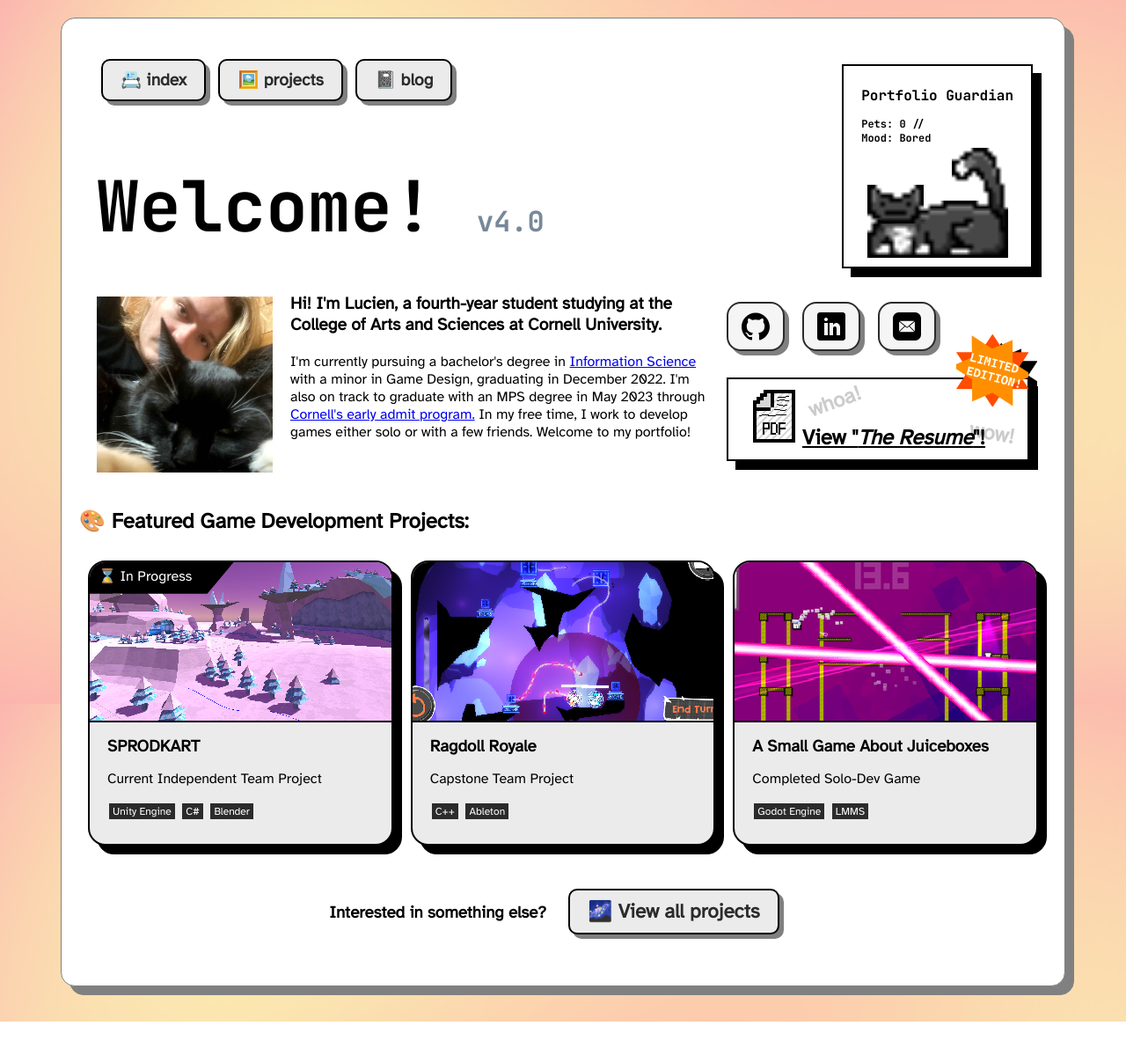
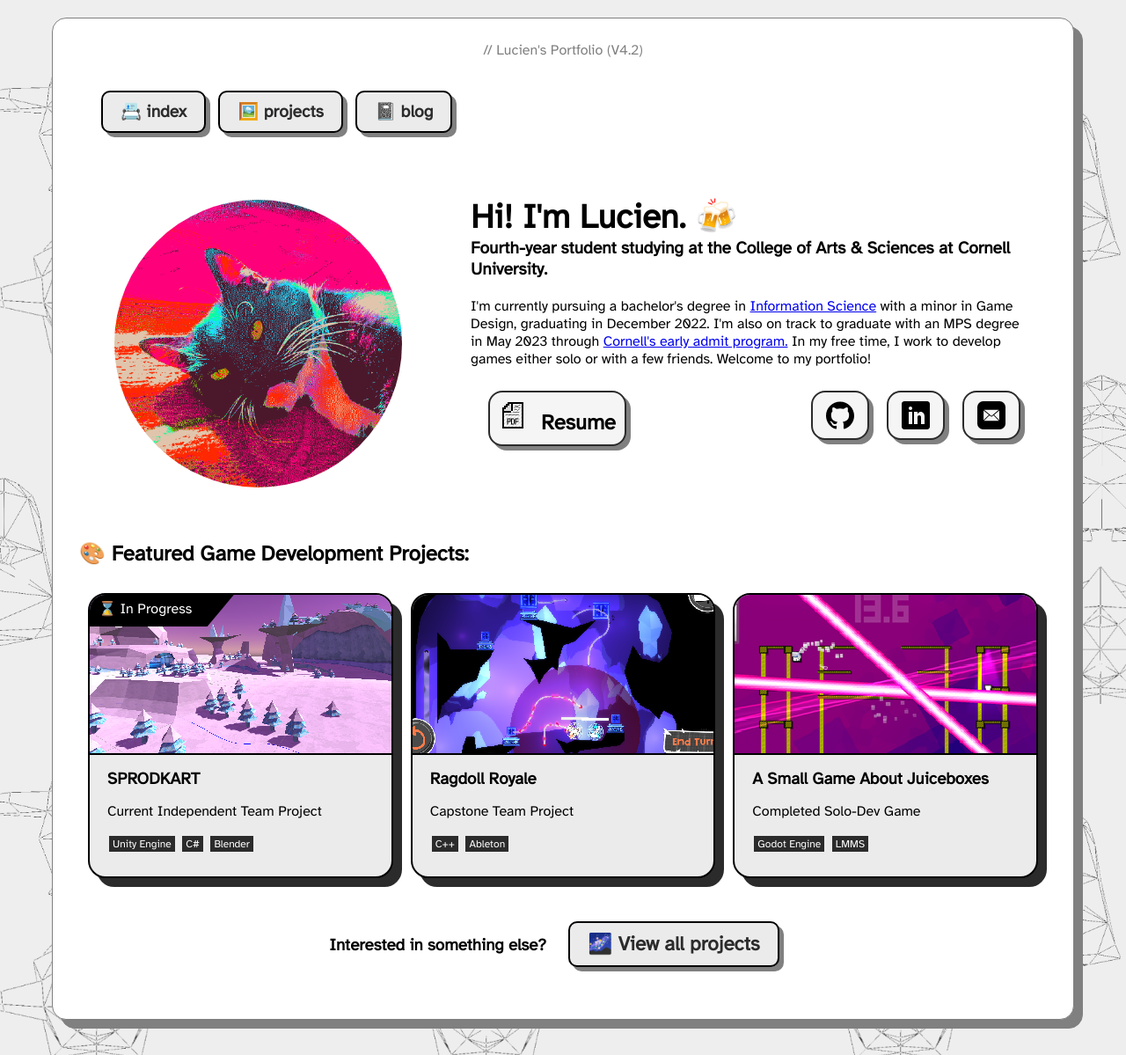
Before and after one commit to lucieneckert/new-portfolio, a PHP site: template pages/index.php in a window 1280 px wide. Shown: the whole page at 88% size. Before the commit the page ends 1161 px from the top, so only its background shows below. Run offline with PHP 8.4, Linux system fonts and the light colour scheme; the template is opened without the code that fills it, so the values that code supplies are empty.

Commit message:
bold new aesthetic

```diff
--- a/includes/topbar.php
+++ b/includes/topbar.php
@@ -1,141 +1 @@
-<style>
-
-    #top-bar {
-        margin-top: -10px;
-        margin-left: -20px;
-        margin-right: -20px;
-        background-color: dimgray;
-        text-align: center;
-        color: #BEBEBE;
-        height: 25px;
-        display: flex;
-        border: 2px solid black;
-        font-family: blockyFont;
-    }
-    #window-text {
-        margin-top: 5px;
-        padding: 0px 10px;
-    }
-    .lines {
-        flex-grow: 1;
-        display: flex;
-        flex-direction: column;
-        justify-content: center;
-    }
-    .line {
-        margin: 2px 0px;
-        width: 100%;
-        height: 4px;
-        background-color: #808080;
-    }
-    .light {
-        height: 1px;
-        background-color: #BEBEBE;
-        margin-bottom: -2px;
-    }
-    .boldline {
-        height: 4px;
-    }
-    .tiltleft {
-        margin-top: 10px;
-        margin-left: 2px;
-        transform: rotate(45deg);
-    }
-    .tiltright {
-        margin-top: -3px;
-        transform: rotate(-45deg);
-    }
-    #xbutton {
-        font-family: sans-serif;
-        transition: 0.2s;
-        transition-timing-function: ease-out;
-        width: 25px;
-        background-color: #808080;
-    }
-    #xbutton p {
-        background-color: white;
-        width: 80px;
-        color: black;
-        opacity: 0;
-        animation-duration: 1s;
-    }
-    #xbutton img {
-        width: 100%;
-        image-rendering: crisp-edges;
-    }
-
-    @keyframes fade {
-        from {opacity: 1; }
-        to {opacity: 0;}
-    }
-    </style>
-
-    <script>
-        let canEscape = true;
-        const escapePositions = [
-            "-50px, 30px",
-            "30px, 0px",
-            "-10px, 30px",
-            "50px, 10px",
-            "-80px, 0px",
-            "0px, 0px",
-        ]
-        const escapeLabels = [
-            "Oop",
-            "Nope",
-            "???",
-            "What would this even do?",
-            ";-;",
-            "Sorry if this is too cheesy",
-            "Figured it wouldn't hurt to give the site a little personality",
-        ]
-        let currentPositionIdx = 0;
-        const setupXButton = () => {
-            const xbutton = document.getElementById("xbutton");
-            xbutton.onpointerover = () => makeXButtonRun(xbutton);
-        }
-        const makeXButtonRun = (xbutton) => {
-            if (!canEscape) return;
-            canEscape = false
-            console.log("test")
-            escapePos = escapePositions[currentPositionIdx++ % 6]
-            xbutton.setAttribute("style", `transform: translate(${escapePos})`);
-            const text = document.getElementById("xbutton-text")
-            text.innerHTML = escapeLabels[currentPositionIdx % 7];
-            text.setAttribute("style", "animation: none");
-            setTimeout(() => {
-                text.setAttribute("style", "animation-name: fade");
-                canEscape = true
-            }, 100)
-
-        }
-    </script>
-
-<div id='top-bar'>
-    <div class='lines'>
-        <div class='line light'></div>
-        <div class='line'></div>
-        <div class='line light'></div>
-        <div class='line'></div>
-        <div class='line light'></div>
-        <div class='line'></div>
-    </div>
-    <div id='window-text'>
-        PORTFOLIO
-    </div>
-    <div class='lines'>
-        <div class='line light'></div>
-        <div class='line'></div>
-        <div class='line light'></div>
-        <div class='line'></div>
-        <div class='line light'></div>
-        <div class='line'></div>
-    </div>
-    <div id='xbutton'>
-        <img src="public/images/icons/x.png" alt="x button">
-        <p id="xbutton-text">X Button Text...</p>
-    </div>
-    <script>
-        setupXButton()
-    </script>
-</div>
+<span style="display: block; width: 100%; text-align: center; color: grey; margin-top: 1rem;">// Lucien's Portfolio (V4.2)</span>
--- a/pages/index.php
+++ b/pages/index.php
@@ -10,21 +10,22 @@
 </head>
 
 <body>
+    <?php include('includes/topbar.php') ?>
     <header>
         <?php include('includes/navbar.php') ?>
     </header>
     <section class='main'>
-        <h1>Welcome! <span class='version-subtitle'>v4.0</span>
-        </h1>
-        <?php include('./includes/cat-pet.php') ?>
-        <div class='sideways-flex'>
+        <!-- <?php include('./includes/cat-pet.php') ?> -->
             <article class='index-desc'>
                 <div class='sideways-flex'>
-                    <img class='self-picture' src="public/images/self.jpg" alt="selfie, with cat">
+                <section id='personal-info'>
+                    <img class='self-picture' src="public/images/gitpfp.bmp" alt="selfie, with cat">
+                </section>
+                <section>
                         <p>
                             <em class="bold-paragraph-title">
-                            Hi! I'm Lucien, a fourth-year student studying at the College of
-                            Arts and Sciences at Cornell
+                                <span style="font-size: 2em;">Hi! I'm Lucien. 🍻</span> <br> Fourth-year student studying at the College of
+                                Arts & Sciences at Cornell
                                 University. <br>
                             </em>
                             <br>
@@ -34,11 +35,10 @@
                             In my free time, I work to develop games either solo or with a few friends.
                             Welcome to my portfolio!
                         </p>
-                </div>
-            </article>
-            <div class='other-elements'>
-                <section>
                         <ul class='link-list'>
+                            <a href='public/documents/resume.pdf' style="flex-grow: 1">
+                                <li class='bold-download-link'><img src="public/images/icons/pdf.png" alt="" class='resume-icon'>Resume</li>
+                            </a>
                             <a href="https://github.com/lucieneckert">
                                 <li><img class="link-icon" src="public/images/icons/github.svg" alt="GitHub"></li>
                             </a>
@@ -50,16 +50,8 @@
                             </a>
                         </ul>
                 </section>
-                <section class='box-card resume'>
-                    <span class='resume-exclamation left-exclamation'>whoa!</span>
-                    <span class='resume-exclamation right-exclamation'>wow!</span>
-                    <img src="public/images/icons/limited.png" alt="Limited edition!" class='limited-edition'>
-                    <a href='public/documents/resume.pdf' class='bold-download-link'>
-                        <img src="public/images/icons/pdf.png" alt=""><span>View "<em>The Resume</em>"!</span>
-                    </a>
-                </section>
                 </div>
-        </div>
+            </article>
         <section id='quick-links'>
             <h2>🎨 Featured Game Development Projects:</h2>
             <div class='sideways-flex' id='index-projects'>
--- a/public/styles/site.css
+++ b/public/styles/site.css
@@ -8,8 +8,9 @@
 
 
 html {
-    background: #6600FF url('/public/images/blurry-gradient-haikei.svg') no-repeat center center fixed;
-    image-rendering: crisp-edges;
+    background: #EEEEEE url('/public/images/peng-bg.png') no-repeat center center fixed;
+    transition: 0.25s background;
+    /* background-color: #EEEEEE; */
     background-size: cover;
     font-family: 'Atkinson Hyperlegible', sans-serif;
 }
@@ -17,7 +18,7 @@
 /* "window" design */
 body {
     max-width: 1100px;
-    padding: 10px 20px;
+    padding: 10px 30px;
     padding-bottom: 20px;
     margin: 20px auto;
     margin-bottom: 40px;
@@ -30,7 +31,7 @@
 }
 
 h1 {
-    font-family: 'JetBrains Mono', monospace;
+    font-family: 'Atkinson Hyperlegible', sans-serif;
     font-size: 5em;
     margin: 10px 0px;
     /* background-color: black; */
@@ -81,7 +82,7 @@
 
 nav .highlighted {
     border: 2px solid black;
-    background-color: lightgray;
+    background-color: #ff6666;
 }
 
 nav li span {
@@ -142,6 +143,10 @@
     display: flex;
 }
 
+.sideways-flex section {
+    padding: 20px;
+}
+
 .vertical-flex {
     display: flex;
     flex-direction: column;
@@ -163,6 +168,7 @@
     list-style: "";
     display: flex;
     margin-left: -30px;
+    flex-wrap: wrap;
 }
 
 .link-list li {
@@ -205,7 +211,7 @@
 /* "cards" i guess */
 
 .box-card {
-    filter: drop-shadow(10px 10px 0px black);
+    filter: drop-shadow(10px 10px 0px #2b2b2b);
     border: 2px solid black;
     background-color: white;
     padding: 10px 20px;
@@ -227,38 +233,34 @@
     transition: 0.1s;
 }
 
-.projects-button:hover {
+.projects-button:hover, .projects-button:focus {
     transform: scale(1.05);
 }
 
-.resume {
-    min-width: 300px;
-    position: relative;
-}
-
-.resume .bold-download-link span {
-    display: inline-block;
-    margin-top: -50px;
-    text-decoration: underline;
+#personal-info {
+    flex-grow: 1;
+    min-width: 35%;
 }
 
 .resume-icon {
-    margin: 10px auto;
-    width: 50%;
+    margin: 0px;
+    margin-right: 1rem;
+    width: 2rem;
+    line-height: 0rem;
 }
 
 .bold-download-link {
-    display: inline-block;
     color: black;
     font-size: 1.5em;
     font-weight: bold;
+    flex-grow: 1;
 }
 
 .resume-exclamation {
     position: absolute;
     font-weight: bold;
     color: #CCCCCC;
-    font-size: 1.5em;
+    font-size: 1.35em;
     user-select: none;
     z-index: -1;
 }
@@ -474,11 +476,11 @@
     clip-path: polygon(0 0, 100% 0, 80% 100%, 0 100%);
 }
 
-.project-card:hover {
+.project-card:hover, .project-card:focus {
     background-color: white !important;
     cursor: pointer;
     color: black;
-    transform: translate(0rem, -0.5rem);
+    transform: translate(0rem, -0.25rem);
 }
 
 /* Section for project writeup includes */
@@ -631,8 +633,10 @@
 }
 
 .self-picture {
-    height: 200px;
+    margin: auto;
+    width: 85%;
     padding: 20px;
+    border-radius: 50%;
 }
 
 /* tablet */
@@ -640,7 +644,7 @@
 @media (max-width: 1000px) {
 
     .self-picture {
-        display: none;
+        margin: 0rem auto;
     }
 
     .project-info-gallery figure img {
@@ -729,8 +733,10 @@
 /* General smartphone styles */
 @media screen and (max-width: 45rem) {
 
-    nav a {
-        margin: 0rem auto;
+    body {
+        margin: 0rem;
+        border-radius: 0rem;
+        border: none;
     }
 
     h1 {
```
Also changed, not shown: includes/old-topbar.php (added, +141 -0 lines), public/images/gitpfp.bmp (added), public/images/peng-bg.png (added). Lines whose indentation alone changed are shown as unchanged.
